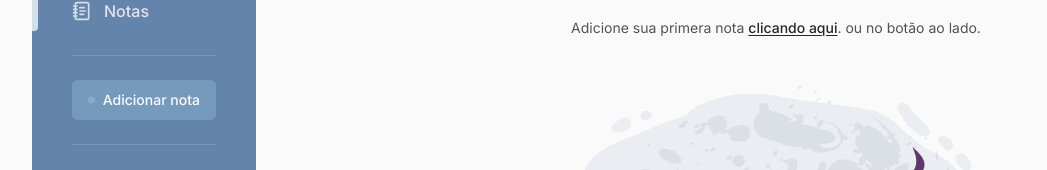
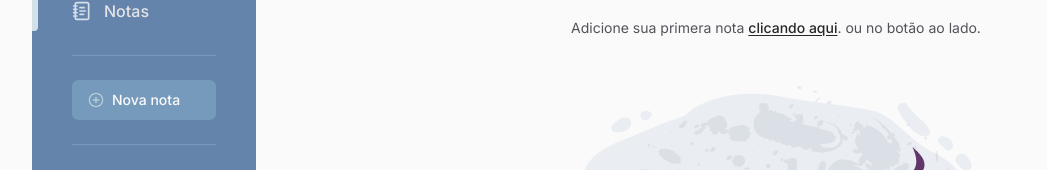
Before and after one commit to julianosill/memonotes, a Next.js app: page / in a window 1280 px wide. Shown: the part 183-353 px from the top of the page, without its empty margins (16-1063 px from the left). Built offline with nearby package versions, Linux system fonts and the light colour scheme.

Commit message:
chore(add-note-button): change alignment and content

```diff
--- a/src/components/sidebar/add-note-button.tsx
+++ b/src/components/sidebar/add-note-button.tsx
@@ -21,10 +21,10 @@ export function AddNoteButton({ to, onNavigation }: AddNoteButtonProps) {
   return (
     <Button
       onClick={handleNavigation}
-      className="group h-12 w-full whitespace-nowrap bg-memonotes-500 text-base dark:bg-memonotes-800 dark:hover:bg-memonotes-700 dark:hover:text-white md:h-10 md:text-sm"
+      className="group h-12 w-full justify-start whitespace-nowrap bg-memonotes-500 text-base dark:bg-memonotes-800 dark:hover:bg-memonotes-700 dark:hover:text-white md:h-10 md:text-sm"
     >
       <CirclePlus className="size-5 text-memonotes-300 transition-colors group-hover:text-primary dark:group-hover:text-white md:size-4" />
-      Adicionar nota
+      Nova nota
     </Button>
   )
 }
```
